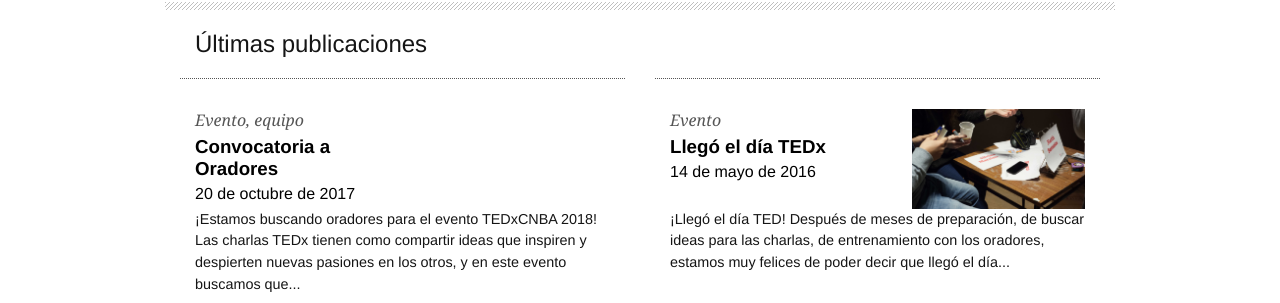
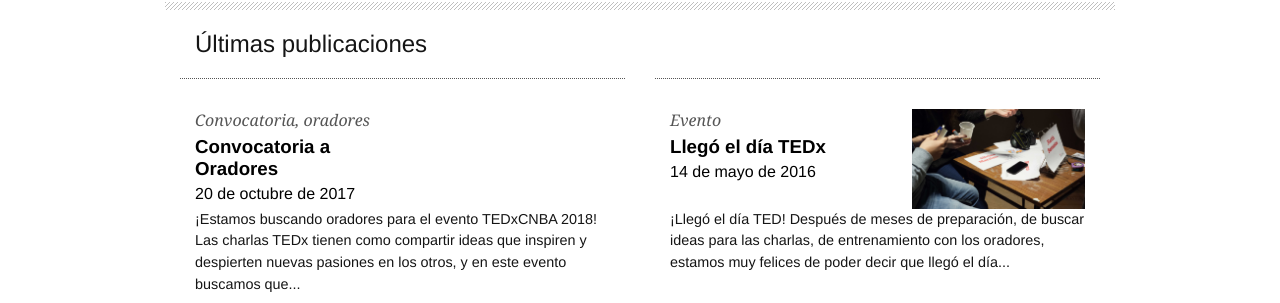
Before and after one commit to TEDxCNBA/pagina, a Jekyll site: the page built from index.html, in a window 1280 px wide. Shown: the part 481-784 px from the top of the page. Built offline with Jekyll 4.4.1, drawn with Linux system fonts in a browser that asks for light colours.

Commit message:
arreglos
los li

```diff
--- a/_posts/2017-10-20-audiciones-tedx.markdown
+++ b/_posts/2017-10-20-audiciones-tedx.markdown
@@ -2,7 +2,7 @@
 layout: post
 title: "Convocatoria a Oradores"
 date: 2017-10-20 13:45:00 -0300
-categories: evento equipo
+categories: convocatoria oradores
 image: /assets/convocatoria 2 aviso twitter.png
 ---
 
@@ -18,6 +18,7 @@
 La charla no puede ser de contenido político o religioso en agenda o que genere algún tipo de polarización entre personas</ul>
 <ul> No se puede promocionar pseudociencia y de todas las afirmaciones de índole científica se debe poder corroborar su veracidad. </ul>
 <ul> No hay restricciones de edad, sexo, género ni cualquier otra. Lo único que cuenta es la idea que quieras transmitir. </ul>
+</li>
 
 Si tenés ganas de participar en el próximo evento, te invitamos a realizar el primer paso e inscribirte para poder ser orador de TEDxCNBA 2018.
 
```
